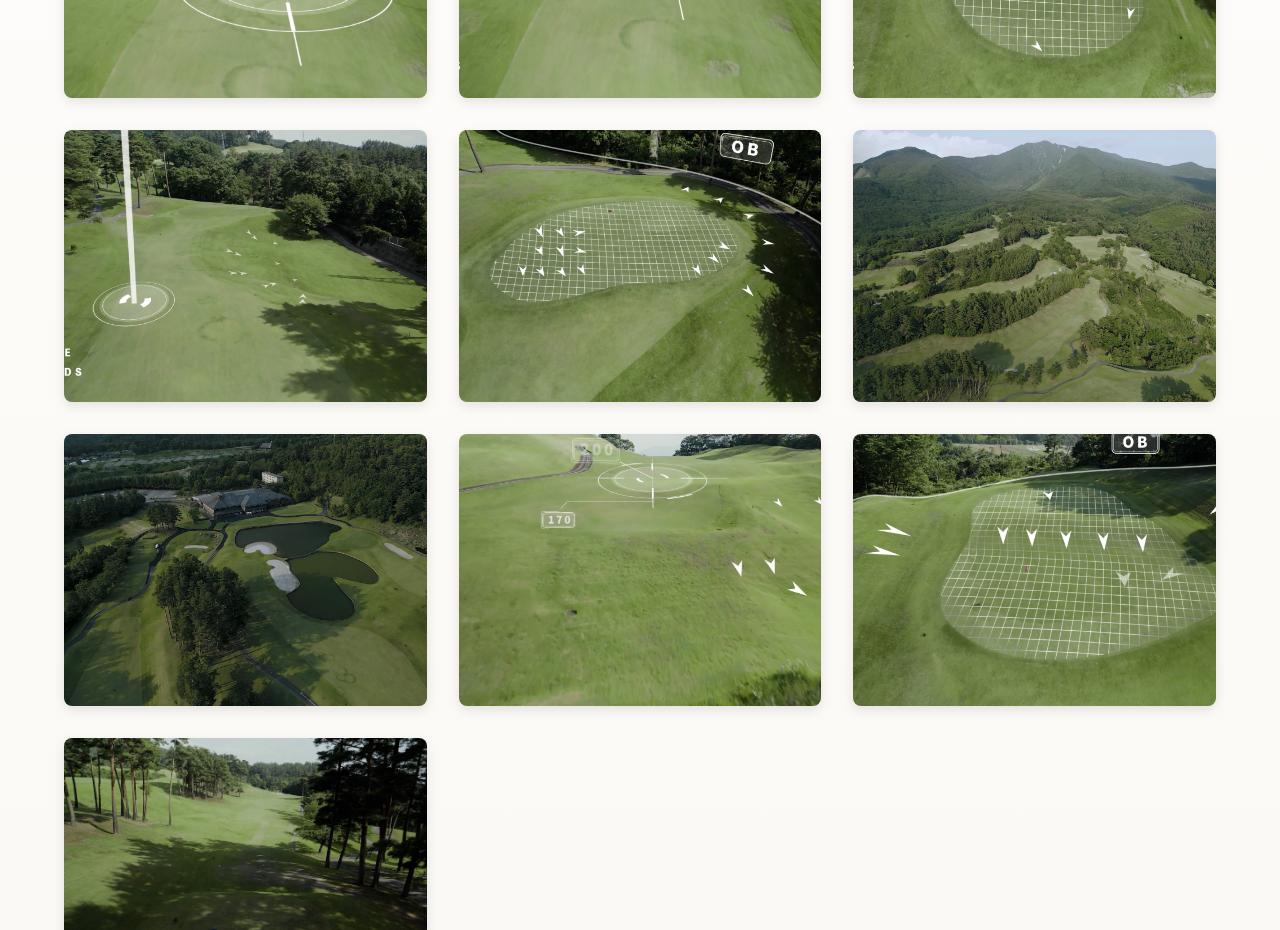
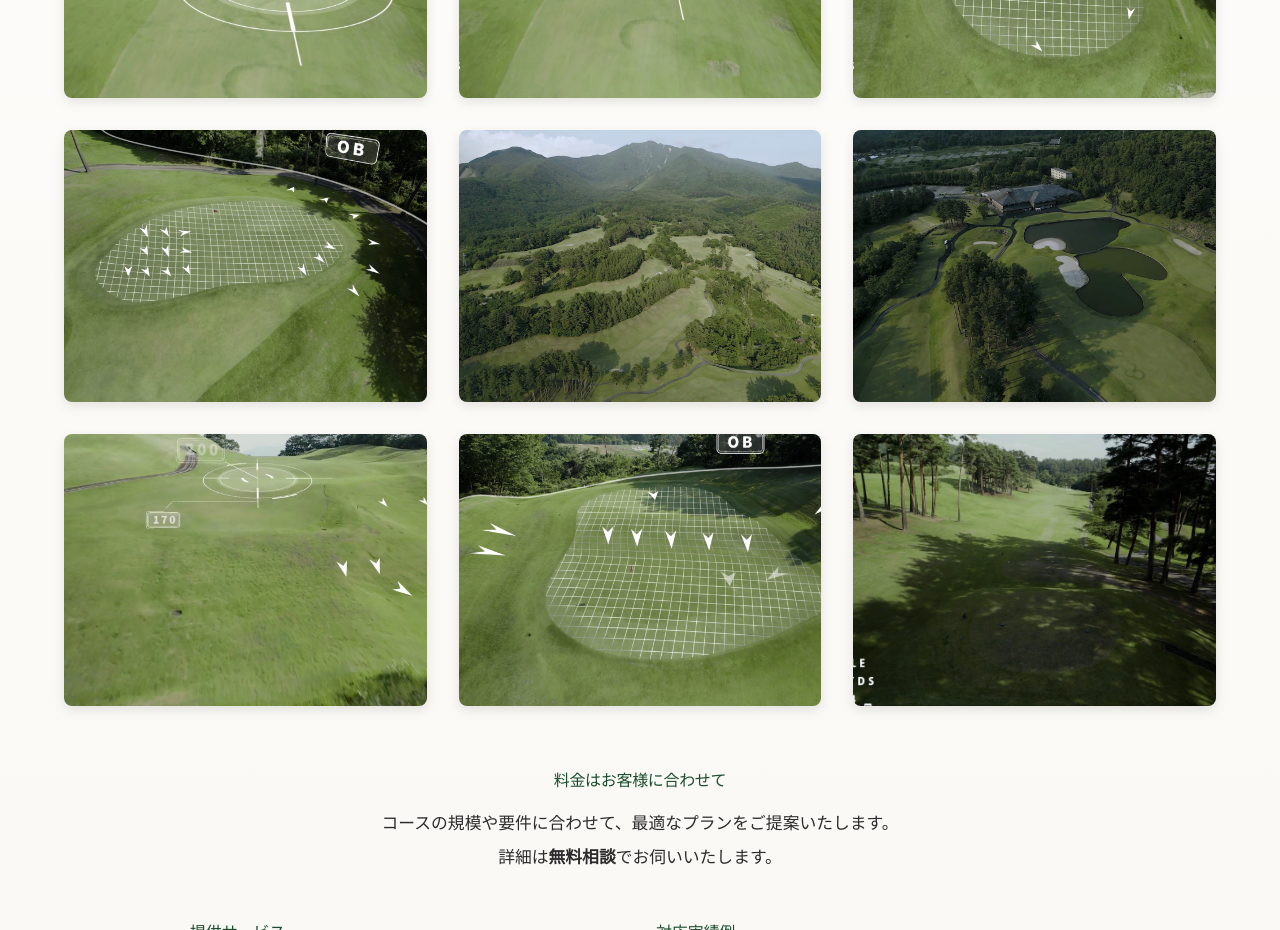
Before and after one commit to kazuhiko-ono/pamphlet-gc, a website: page public/index.html in a window 1280 px wide. Shown: the part 4040-4970 px from the top of the page. Drawn offline with nearby package versions, Linux system fonts and the light colour scheme.

Commit message:
写真削除

```diff
--- a/public/index.html
+++ b/public/index.html
@@ -768,9 +768,6 @@
                     <img src="./images/スクリーンショット%202025-10-22%2010.47.05.jpg" alt="ドローン空撮 6" style="width: 100%; aspect-ratio: 4/3; object-fit: cover; transition: transform 0.3s ease;" onmouseover="this.style.transform='scale(1.05)'" onmouseout="this.style.transform='scale(1)'" />
                 </div>
 
-                <div data-aos="fade-up" data-aos-duration="800" data-aos-delay="600" style="position: relative; overflow: hidden; border-radius: 8px; box-shadow: 0 4px 12px rgba(0, 0, 0, 0.1); transition: transform 0.3s ease;">
-                    <img src="./images/スクリーンショット%202025-10-22%2011.13.11.jpg" alt="ドローン空撮 7" style="width: 100%; aspect-ratio: 4/3; object-fit: cover; transition: transform 0.3s ease;" onmouseover="this.style.transform='scale(1.05)'" onmouseout="this.style.transform='scale(1)'" />
-                </div>
 
                 <div data-aos="fade-up" data-aos-duration="800" data-aos-delay="700" style="position: relative; overflow: hidden; border-radius: 8px; box-shadow: 0 4px 12px rgba(0, 0, 0, 0.1); transition: transform 0.3s ease;">
                     <img src="./images/スクリーンショット%202025-10-22%2011.13.45.jpg" alt="ドローン空撮 8" style="width: 100%; aspect-ratio: 4/3; object-fit: cover; transition: transform 0.3s ease;" onmouseover="this.style.transform='scale(1.05)'" onmouseout="this.style.transform='scale(1)'" />
```
